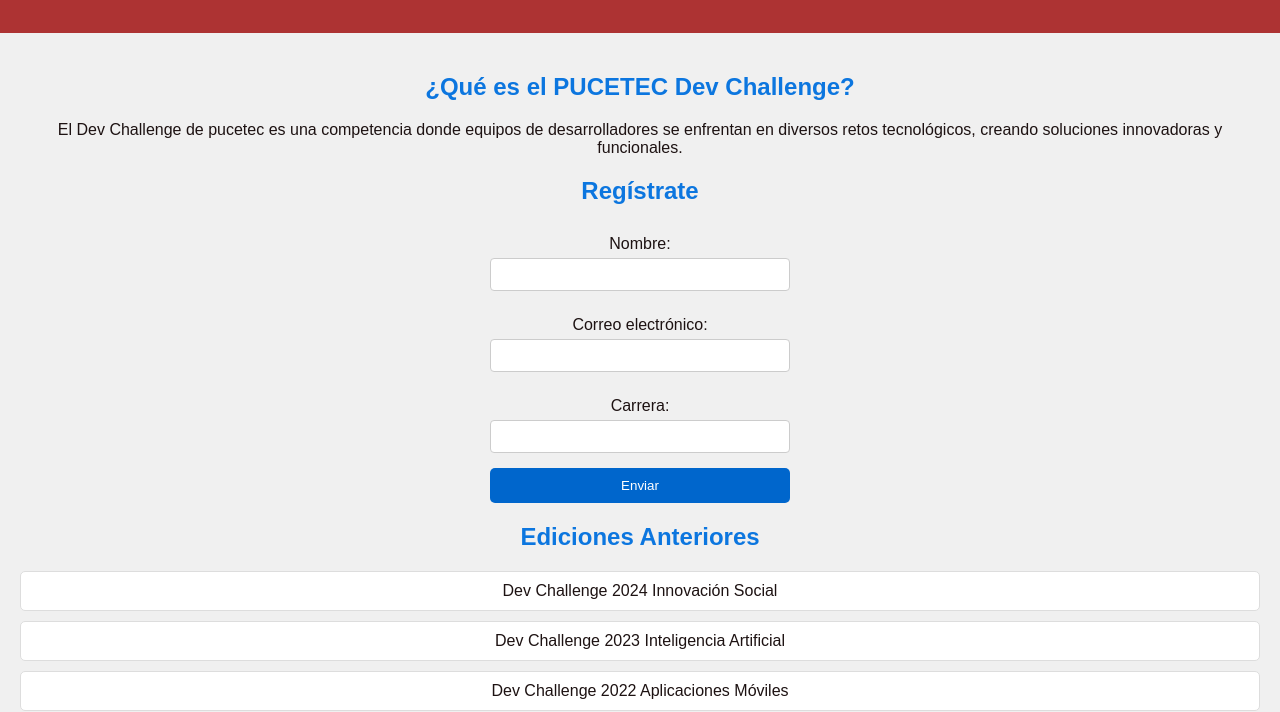
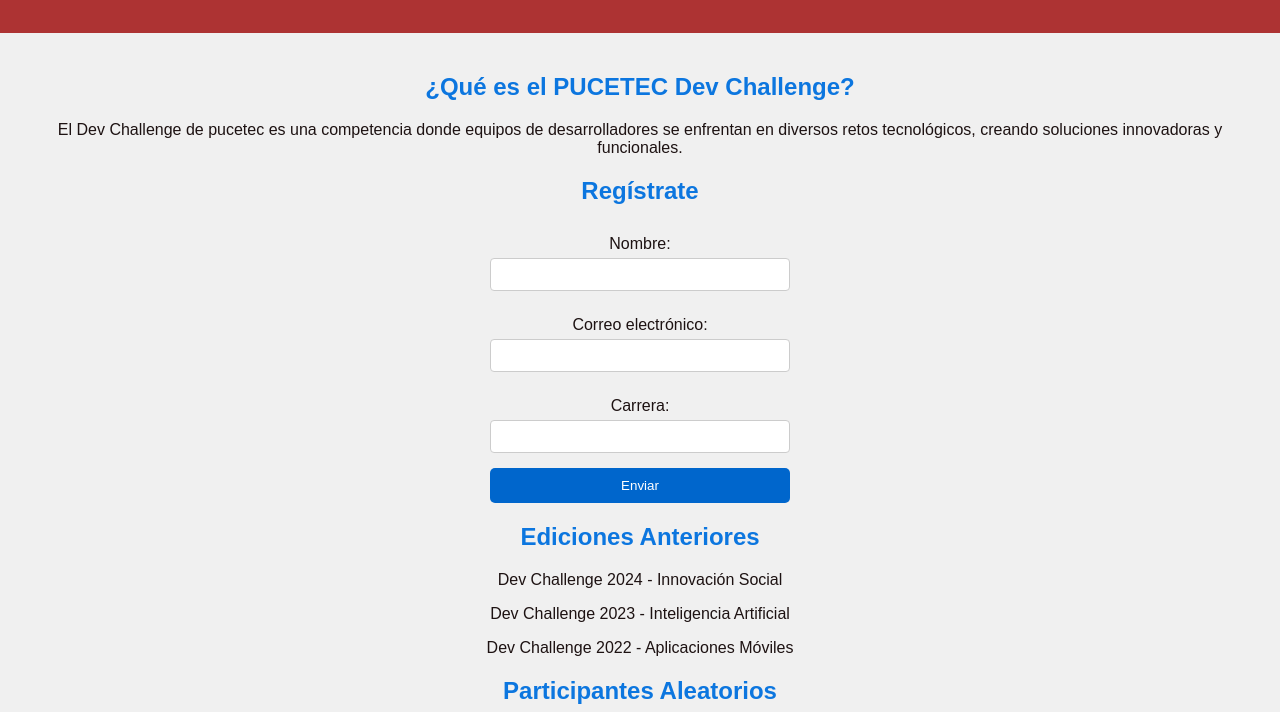
Before and after one commit to calebsanlucas-eng/examenparcial1, a plain HTML site: page index.html in a window 1280 px wide. Shown: the part 94-806 px from the top of the page. Drawn offline with Linux system fonts and the light colour scheme; no server answers.

Commit message:
Finalizacion

```diff
--- a/index.html
+++ b/index.html
@@ -37,11 +37,9 @@
 
     <section id="ediciones">
         <h2>Ediciones Anteriores</h2>
-        <ul>
-            <li>Dev Challenge 2024 Innovación Social</li>
-            <li>Dev Challenge 2023 Inteligencia Artificial</li>
-            <li>Dev Challenge 2022 Aplicaciones Móviles</li>
-        </ul>
+            <p>Dev Challenge 2024 - Innovación Social</p>
+            <p>Dev Challenge 2023 - Inteligencia Artificial</p>
+            <p>Dev Challenge 2022 - Aplicaciones Móviles</p>
     </section>
 
     <section id="participantes">
```
